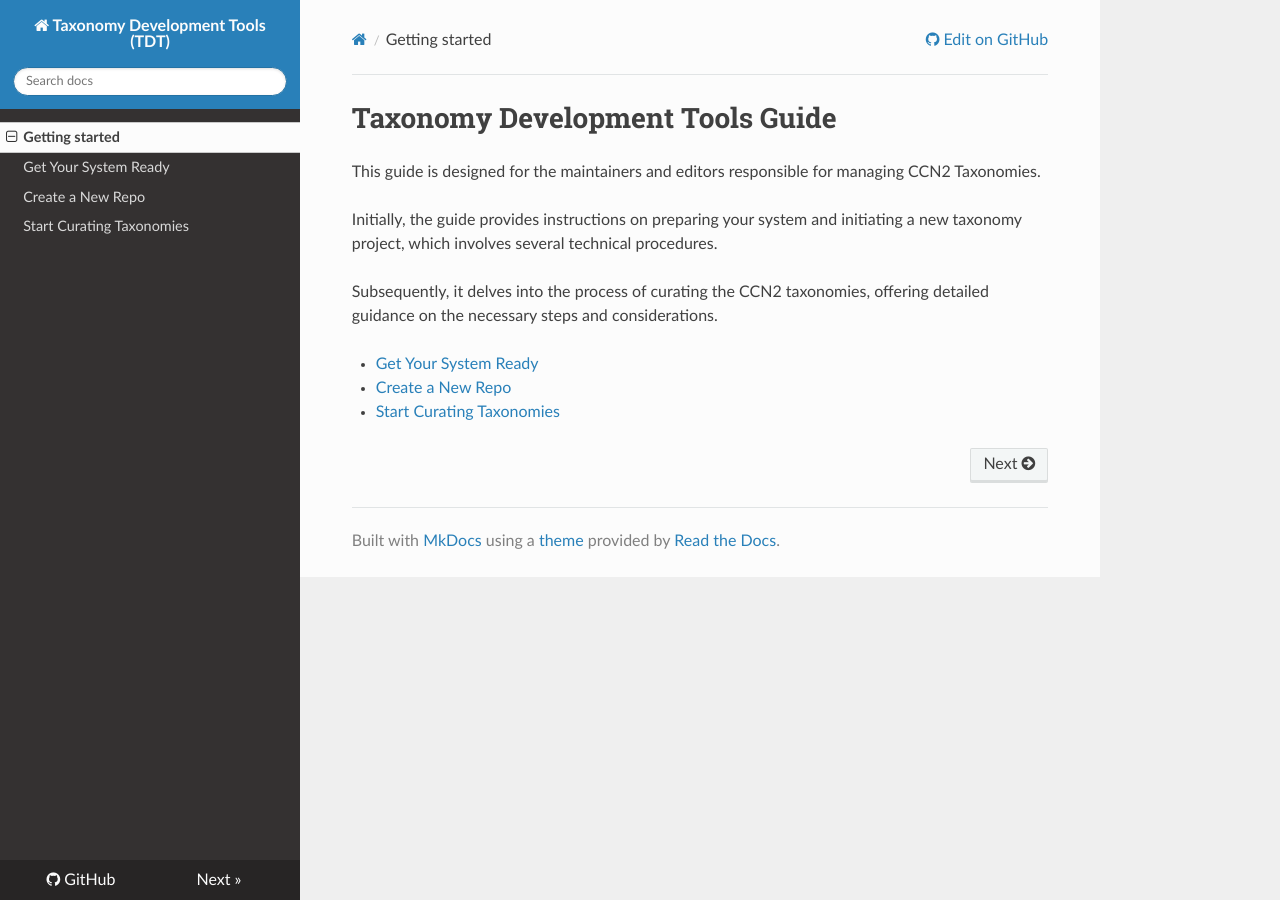
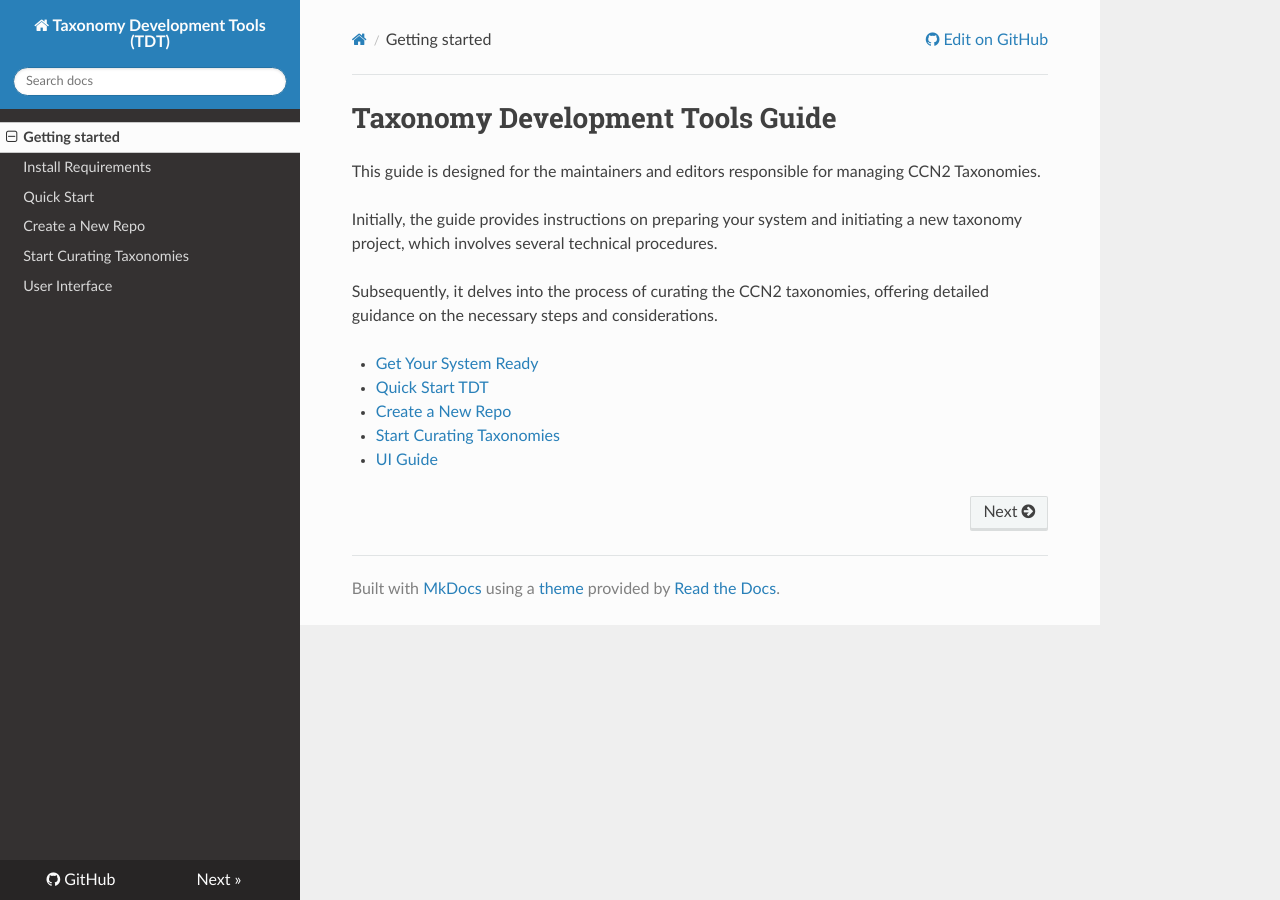
Before and after one commit to brain-bican/taxonomy-development-tools, an MkDocs documentation site: the page built from docs/index.md, in a window 1280 px wide. Built offline with MkDocs 1.6.1, drawn with Linux system fonts in a browser that asks for light colours; nearby versions of some CDN libraries.

Commit message:
fix issue #85 and #84

```diff
--- a/docs/index.md
+++ b/docs/index.md
@@ -7,5 +7,7 @@ Initially, the guide provides instructions on preparing your system and initiati
 Subsequently, it delves into the process of curating the CCN2 taxonomies, offering detailed guidance on the necessary steps and considerations.
 
 - [Get Your System Ready](Build.md)
+- [Quick Start TDT](QuickStart.md)
 - [Create a New Repo](NewRepo.md)
 - [Start Curating Taxonomies](Curation.md)
+- [UI Guide](UserInterface.md)
--- a/mkdocs.yml
+++ b/mkdocs.yml
@@ -5,7 +5,9 @@ theme: readthedocs
 #      permalink: true
 nav:
   - Getting started: index.md
-  - Get Your System Ready: Build.md
+  - Install Requirements: Build.md
+  - Quick Start: QuickStart.md
   - Create a New Repo: NewRepo.md
   - Start Curating Taxonomies: Curation.md
+  - User Interface: UserInterface.md
 repo_url: https://github.com/brain-bican/taxonomy-development-tools
```
Also changed, not shown: README.md (+1 -1 lines), docs/QuickStart.md (+1 -0 lines).
